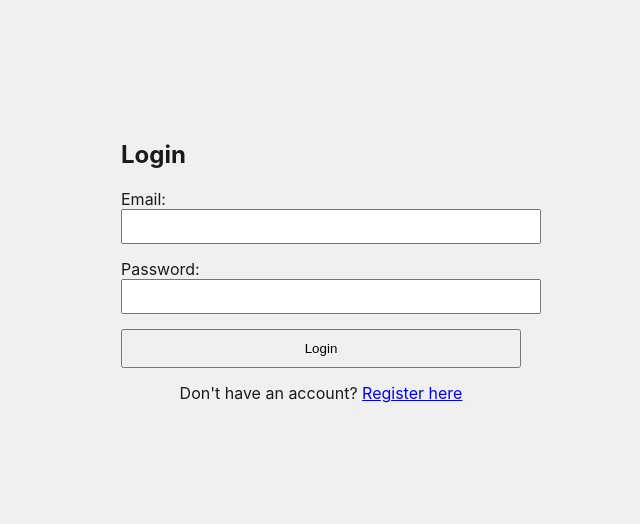
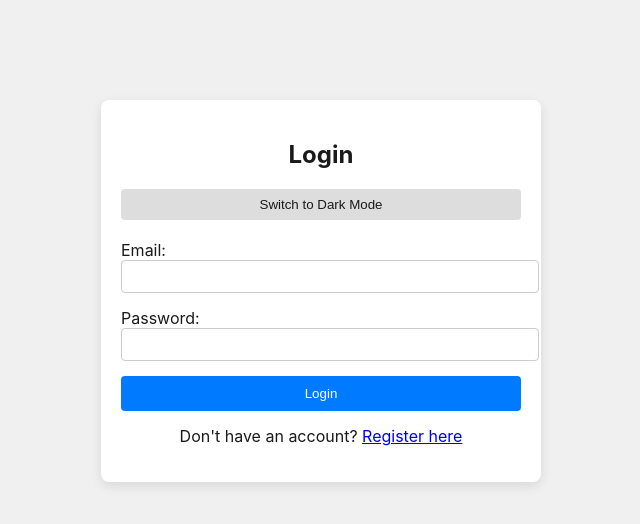
Before and after one commit to ayrtonaoki/aiou, a React (Create React App) app in the folder frontend/: page /login in a window 1280 px wide. Shown: the top 524 px of the page, without its empty margins (319-959 px from the left). Built offline with nearby package versions, Linux system fonts and the light colour scheme.

Commit message:
Adds ThemeContext to Login

```diff
--- a/frontend/src/components/Login.js
+++ b/frontend/src/components/Login.js
@@ -1,6 +1,7 @@
 import React, { useState } from 'react';
 import { useAuth } from '../contexts/AuthContext';
 import { useNavigate, Link } from 'react-router-dom';
+import { useTheme } from '../contexts/ThemeContext';
 
 const Login = () => {
   const { login, authError, setAuthError } = useAuth();
@@ -8,6 +9,7 @@ const Login = () => {
   const [password, setPassword] = useState('');
   const [loading, setLoading] = useState(false);
   const navigate = useNavigate();
+  const { darkMode, toggleDarkMode } = useTheme();
 
   const handleSubmit = async (e) => {
     e.preventDefault();
@@ -15,14 +17,38 @@ const Login = () => {
     setLoading(true);
 
     const result = await login(email, password);
-
     if (result.success) navigate('/dashboard');
     setLoading(false);
   };
 
   return (
-    <div style={{ maxWidth: 400, margin: '100px auto', padding: 20 }}>
-      <h2>Login</h2>
+    <div
+      style={{
+        maxWidth: 400,
+        margin: '100px auto',
+        padding: 20,
+        borderRadius: 8,
+        backgroundColor: darkMode ? '#1a1a1a' : '#fff',
+        boxShadow: '0 4px 12px rgba(0,0,0,0.1)',
+        transition: 'all 0.3s ease'
+      }}
+    >
+      <h2 style={{ textAlign: 'center' }}>Login</h2>
+      <button
+        onClick={toggleDarkMode}
+        style={{
+          marginBottom: 20,
+          padding: 8,
+          width: '100%',
+          cursor: 'pointer',
+          backgroundColor: darkMode ? '#333' : '#ddd',
+          color: darkMode ? '#f9f9f9' : '#1a1a1a',
+          border: 'none',
+          borderRadius: 4
+        }}
+      >
+        {darkMode ? 'Switch to Light Mode' : 'Switch to Dark Mode'}
+      </button>
       <form onSubmit={handleSubmit}>
         <div style={{ marginBottom: 15 }}>
           <label>Email:</label>
@@ -31,7 +57,14 @@ const Login = () => {
             value={email}
             onChange={e => setEmail(e.target.value)}
             required
-            style={{ width: '100%', padding: 8 }}
+            style={{
+              width: '100%',
+              padding: 8,
+              borderRadius: 4,
+              border: '1px solid #ccc',
+              backgroundColor: darkMode ? '#333' : '#fff',
+              color: darkMode ? '#f9f9f9' : '#1a1a1a'
+            }}
             disabled={loading}
           />
         </div>
@@ -42,12 +75,31 @@ const Login = () => {
             value={password}
             onChange={e => setPassword(e.target.value)}
             required
-            style={{ width: '100%', padding: 8 }}
+            style={{
+              width: '100%',
+              padding: 8,
+              borderRadius: 4,
+              border: '1px solid #ccc',
+              backgroundColor: darkMode ? '#333' : '#fff',
+              color: darkMode ? '#f9f9f9' : '#1a1a1a'
+            }}
             disabled={loading}
           />
         </div>
         {authError && <div style={{ color: 'red', marginBottom: 15 }}>{authError}</div>}
-        <button type="submit" style={{ width: '100%', padding: 10 }} disabled={loading}>
+        <button
+          type="submit"
+          style={{
+            width: '100%',
+            padding: 10,
+            borderRadius: 4,
+            border: 'none',
+            backgroundColor: darkMode ? '#555' : '#007bff',
+            color: '#fff',
+            cursor: 'pointer'
+          }}
+          disabled={loading}
+        >
           {loading ? 'Logging in...' : 'Login'}
         </button>
       </form>
```
